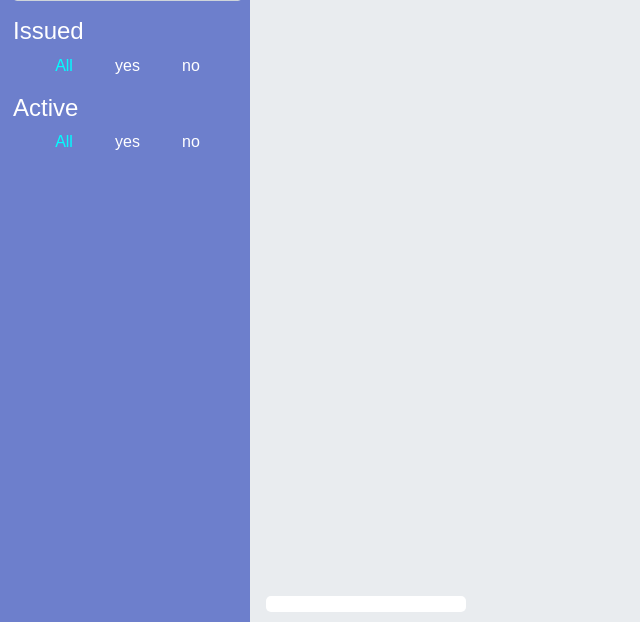
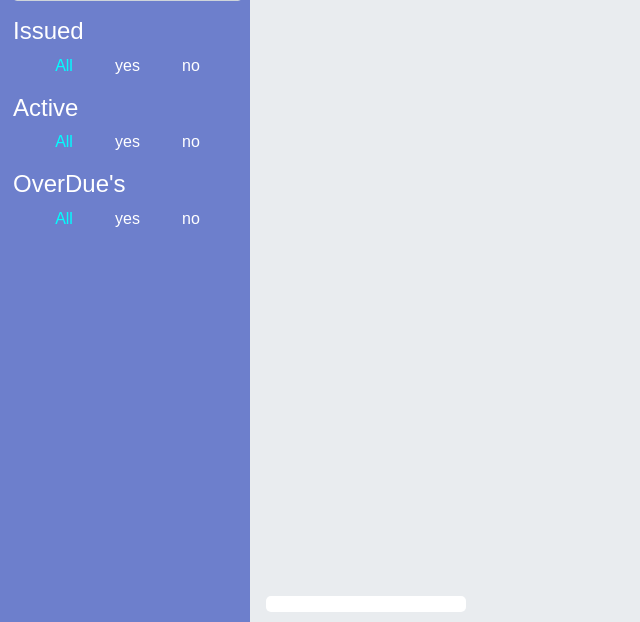
Before and after one commit to Diwakar-Gupta/obaka, a Django app: template LMS/templates/allBook.html in a window 1280 px wide. Shown: the part 178-800 px from the top of the page, without its empty margins (0-640 px from the left). Run offline with Django 3.2, Linux system fonts and the light colour scheme; the template is opened without the code that fills it, so the values that code supplies are empty; parts of the project's set-up code (start-up, migrations or seed data) failed here and were passed over; some libraries are stand-ins or nearby versions.

Commit message:
all infinite loop url changed

```diff
--- a/LMS/templates/allBook.html
+++ b/LMS/templates/allBook.html
@@ -36,6 +36,18 @@
                 <input type="hidden" name="active" value ="{% if filters.active %}{{ filters.active }}{% else %}All{% endif %}">
             </div>
         </li>
+
+        <li>
+            <h4>OverDue's</h4>
+            <div class="yesnoall">
+                <span class="{% if filters.overdue == 'All' or not filters.overdue %}active{% endif %}">All</span>
+                <span class="{% if filters.overdue == 'yes' %}active{% endif %}">yes</span>
+                <span class="{% if filters.overdue == 'no' %}active{% endif %}">no</span>
+                <input type="hidden" name="overdue"
+                    value="{% if filters.overdue %}{{ filters.overdue }}{% else %}All{% endif %}">
+            </div>
+        </li>
+
         <li class="extra-space">
 
         </li>
@@ -92,10 +104,8 @@
                             let form=$('#table-form')[0]
                             $.ajax({
                                 type: 'GET',
-                                url: '{% url 'books' %}',
-                                data: {'csrfmiddlewaretoken':document.getElementsByName('csrfmiddlewaretoken')[0].value,
-                                    'issued':document.getElementsByName('issued')[0].value,
-                                    'active':document.getElementsByName('active')[0].value,
+                                url: '',
+                                data: {
                                     'have':document.getElementById('allBook').children.length
                                 },
                                 success: function (data) {
```
Also changed, not shown: LMS/static/js/allMember.js (+1 -9 lines), LMS/views.py (+11 -0 lines).
